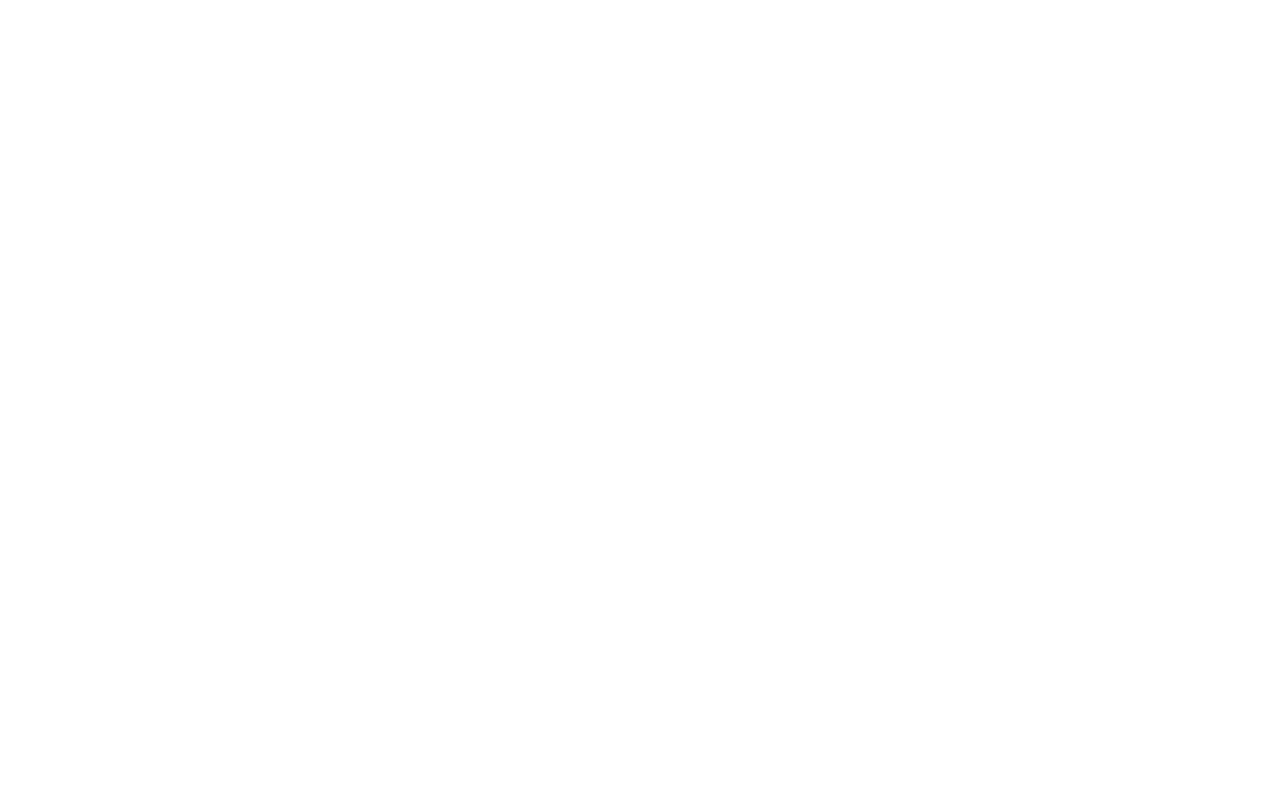
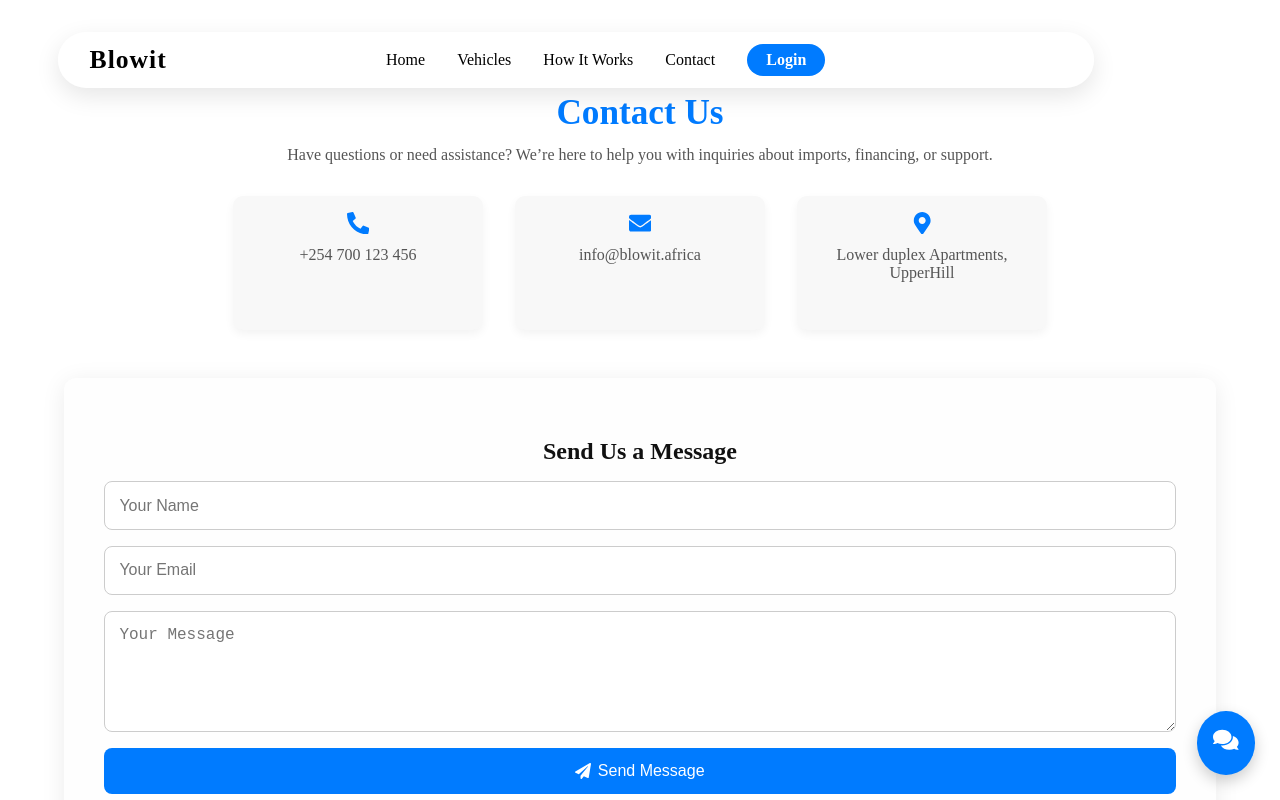
Before and after one commit to Avlcapital/blowit-updated, a React app in the folder frontend/: page /contact in a window 1280 px wide. Before the commit this address had no page. Built offline with nearby package versions, Linux system fonts and the light colour scheme; the HTML template or start-up script is replaced by a standard one.

Commit message:
Added the contact page and updated the How-it-works page

```diff
--- a/frontend/package.json
+++ b/frontend/package.json
@@ -10,6 +10,7 @@
     "preview": "vite preview"
   },
   "dependencies": {
+    "aos": "^2.3.4",
     "react": "^19.1.1",
     "react-dom": "^19.1.1",
     "react-icons": "^5.5.0",
--- a/frontend/src/App.jsx
+++ b/frontend/src/App.jsx
@@ -1,10 +1,9 @@
 import { useState } from 'react'
-import reactLogo from './assets/react.svg'
-import viteLogo from '/vite.svg'
 import './App.css'
 import { Routes, Route } from 'react-router-dom'
 import Home from './pages/Home'
 import HowItWorks from './pages/HowItWorks'
+import Contact from './pages/Contact'
 
 function App() {
 
@@ -14,6 +13,7 @@
       <Routes>
         <Route path='/' element={<Home/>}/>
         <Route path='/how-it-works' element={<HowItWorks/>}/>
+        <Route path='/contact' element={<Contact/>}/>
       </Routes>
     </>
   )
--- /dev/null
+++ b/frontend/src/pages/Contact.jsx
@@ -0,0 +1,144 @@
+import React, { useState } from "react";
+import Layout from "../components/Layout.jsx";
+import "../styles/Contact.css";
+import { FaPhoneAlt, FaEnvelope, FaMapMarkerAlt, FaPaperPlane, FaComments } from "react-icons/fa";
+
+const Contact = () => {
+  const [formData, setFormData] = useState({
+    name: "",
+    email: "",
+    message: "",
+  });
+
+  const [chatOpen, setChatOpen] = useState(false);
+  const [chatMessages, setChatMessages] = useState([]);
+  const [chatInput, setChatInput] = useState("");
+
+  const handleChange = (e) => {
+    setFormData({ ...formData, [e.target.name]: e.target.value });
+  };
+
+  const handleSubmit = (e) => {
+    e.preventDefault();
+    alert("Message sent successfully!");
+    setFormData({ name: "", email: "", message: "" });
+  };
+
+  const handleChatSend = () => {
+    if (chatInput.trim() === "") return;
+    setChatMessages([...chatMessages, { sender: "user", text: chatInput }]);
+    setChatInput("");
+
+    // Simulated bot response (can connect to AI later)
+    setTimeout(() => {
+      setChatMessages((prev) => [
+        ...prev,
+        { sender: "bot", text: "Thank you for reaching out. Our support team will get back to you soon." },
+      ]);
+    }, 800);
+  };
+
+  return (
+    <Layout>
+      <section className="contact-section">
+        <div className="contact-container">
+          <h1>Contact Us</h1>
+          <p>
+            Have questions or need assistance? We’re here to help you with inquiries about imports, financing, or support.
+          </p>
+
+          {/* Contact Info */}
+          <div className="contact-info">
+            <div className="info-box">
+              <FaPhoneAlt className="info-icon" />
+              <p>+254 700 123 456</p>
+            </div>
+            <div className="info-box">
+              <FaEnvelope className="info-icon" />
+              <p>info@blowit.africa</p>
+            </div>
+            <div className="info-box">
+              <FaMapMarkerAlt className="info-icon" />
+              <p>Lower duplex Apartments, UpperHill</p>
+            </div>
+          </div>
+
+          {/* Contact Form */}
+          <div className="contact-form">
+            <h2>Send Us a Message</h2>
+            <form onSubmit={handleSubmit}>
+              <input
+                type="text"
+                name="name"
+                placeholder="Your Name"
+                value={formData.name}
+                onChange={handleChange}
+                required
+              />
+              <input
+                type="email"
+                name="email"
+                placeholder="Your Email"
+                value={formData.email}
+                onChange={handleChange}
+                required
+              />
+              <textarea
+                name="message"
+                rows="5"
+                placeholder="Your Message"
+                value={formData.message}
+                onChange={handleChange}
+                required
+              ></textarea>
+              <button type="submit">
+                <FaPaperPlane /> Send Message
+              </button>
+            </form>
+          </div>
+        </div>
+
+        {/* Floating Chatbot */}
+        <div className={`chatbot-container ${chatOpen ? "open" : ""}`}>
+          {chatOpen ? (
+            <div className="chatbox">
+              <div className="chatbox-header">
+                <h4>Blowit Support</h4>
+                <span onClick={() => setChatOpen(false)}>&times;</span>
+              </div>
+              <div className="chatbox-body">
+                {chatMessages.length === 0 ? (
+                  <p className="chat-placeholder">Start a conversation with us!</p>
+                ) : (
+                  chatMessages.map((msg, index) => (
+                    <div key={index} className={`chat-message ${msg.sender}`}>
+                      <p>{msg.text}</p>
+                    </div>
+                  ))
+                )}
+              </div>
+              <div className="chatbox-footer">
+                <input
+                  type="text"
+                  placeholder="Type your message..."
+                  value={chatInput}
+                  onChange={(e) => setChatInput(e.target.value)}
+                  onKeyDown={(e) => e.key === "Enter" && handleChatSend()}
+                />
+                <button onClick={handleChatSend}>
+                  <FaPaperPlane />
+                </button>
+              </div>
+            </div>
+          ) : (
+            <button className="chat-toggle" onClick={() => setChatOpen(true)}>
+              <FaComments />
+            </button>
+          )}
+        </div>
+      </section>
+    </Layout>
+  );
+};
+
+export default Contact;
--- /dev/null
+++ b/frontend/src/styles/Contact.css
@@ -0,0 +1,222 @@
+.contact-section {
+  background: #fff;
+  color: #333;
+  padding: 4rem 5%;
+  min-height: 100vh;
+}
+
+.contact-container {
+  max-width: 1100px;
+  margin: 0 auto;
+  text-align: center;
+}
+
+.contact-container h1 {
+  font-size: 2.2rem;
+  margin-bottom: 0.8rem;
+  color: #007bff;
+}
+
+.contact-container p {
+  max-width: 700px;
+  margin: 0 auto 2rem;
+  color: #555;
+}
+
+/* Contact Info */
+.contact-info {
+  display: flex;
+  justify-content: center;
+  gap: 2rem;
+  flex-wrap: wrap;
+  margin-bottom: 3rem;
+}
+
+.info-box {
+  background: #f8f8f8;
+  padding: 1rem 1.5rem;
+  border-radius: 10px;
+  width: 250px;
+  box-shadow: 0 4px 10px rgba(0, 0, 0, 0.05);
+}
+
+.info-icon {
+  font-size: 1.4rem;
+  color: #007bff;
+  margin-bottom: 0.5rem;
+}
+
+/* Contact Form */
+.contact-form {
+  background: #fefefe;
+  padding: 2.5rem;
+  border-radius: 12px;
+  box-shadow: 0 4px 25px rgba(0, 0, 0, 0.08);
+  max-width: 700px;
+  margin: 0 auto;
+}
+
+.contact-form h2 {
+  color: #111;
+  margin-bottom: 1rem;
+}
+
+.contact-form form {
+  display: flex;
+  flex-direction: column;
+  gap: 1rem;
+}
+
+.contact-form input,
+.contact-form textarea {
+  border: 1px solid #ccc;
+  border-radius: 8px;
+  padding: 0.9rem;
+  font-size: 1rem;
+  outline: none;
+}
+
+.contact-form input:focus,
+.contact-form textarea:focus {
+  border-color: #007bff;
+}
+
+.contact-form button {
+  background: #007bff;
+  color: #fff;
+  border: none;
+  border-radius: 8px;
+  padding: 0.9rem;
+  font-size: 1rem;
+  cursor: pointer;
+  transition: 0.3s ease;
+  display: flex;
+  justify-content: center;
+  align-items: center;
+  gap: 0.4rem;
+}
+
+.contact-form button:hover {
+  background: #0056b3;
+}
+
+/* Chatbot */
+.chatbot-container {
+  position: fixed;
+  bottom: 25px;
+  right: 25px;
+  z-index: 999;
+}
+
+.chat-toggle {
+  background: #007bff;
+  border: none;
+  color: white;
+  border-radius: 50%;
+  padding: 16px;
+  font-size: 1.6rem;
+  cursor: pointer;
+  box-shadow: 0 6px 15px rgba(0, 0, 0, 0.2);
+}
+
+.chatbox {
+  background: #fff;
+  width: 320px;
+  height: 420px;
+  border-radius: 12px;
+  box-shadow: 0 8px 25px rgba(0, 0, 0, 0.15);
+  display: flex;
+  flex-direction: column;
+  overflow: hidden;
+}
+
+.chatbox-header {
+  background: #007bff;
+  color: white;
+  padding: 0.9rem 1rem;
+  display: flex;
+  justify-content: space-between;
+  align-items: center;
+  font-weight: 600;
+}
+
+.chatbox-header span {
+  cursor: pointer;
+  font-size: 1.4rem;
+}
+
+.chatbox-body {
+  flex: 1;
+  padding: 1rem;
+  overflow-y: auto;
+  background: #f8f8f8;
+}
+
+.chat-placeholder {
+  color: #777;
+  text-align: center;
+  margin-top: 2rem;
+}
+
+.chat-message {
+  margin-bottom: 0.7rem;
+  padding: 0.6rem 0.9rem;
+  border-radius: 8px;
+  max-width: 80%;
+}
+
+.chat-message.user {
+  background: #007bff;
+  color: white;
+  align-self: flex-end;
+  margin-left: auto;
+}
+
+.chat-message.bot {
+  background: #eaeaea;
+  color: #333;
+  align-self: flex-start;
+}
+
+.chatbox-footer {
+  display: flex;
+  padding: 0.7rem;
+  border-top: 1px solid #ddd;
+  background: white;
+}
+
+.chatbox-footer input {
+  flex: 1;
+  border: none;
+  outline: none;
+  padding: 0.6rem;
+  border-radius: 8px;
+  background: #f1f1f1;
+}
+
+.chatbox-footer button {
+  background: none;
+  border: none;
+  color: #007bff;
+  font-size: 1.2rem;
+  margin-left: 0.5rem;
+  cursor: pointer;
+}
+
+/* Responsive */
+@media (max-width: 768px) {
+  .contact-info {
+    flex-direction: column;
+    align-items: center;
+  }
+
+  .contact-form {
+    width: 100%;
+  }
+
+  .chatbox {
+    width: 90vw;
+    height: 60vh;
+    right: 5vw;
+  }
+}
--- a/frontend/src/styles/HowItWorks.css
+++ b/frontend/src/styles/HowItWorks.css
@@ -1,14 +1,13 @@
-/* === HERO SECTION === */
+/* === HERO === */
 .how-hero {
   position: relative;
-  height: 80vh;
-  background: url("/src/assets/how-hero.jpg") center/cover no-repeat;
+  height: 70vh;
+  background: url("../assets/how-hero.jpg") center/cover no-repeat;
   display: flex;
   align-items: center;
   justify-content: center;
   color: #fff;
 }
-
 .how-overlay {
   position: absolute;
   inset: 0;
@@ -19,31 +18,27 @@
   text-align: center;
   padding: 0 1rem;
 }
-
 .how-hero-text h1 {
   font-size: 2.8rem;
   margin-bottom: 1rem;
   font-weight: 700;
 }
-
 .how-hero-text p {
   font-size: 1.1rem;
   max-width: 650px;
   margin: 0 auto;
 }
 
-/* === MAIN CONTENT === */
+/* === CONTENT === */
 .how-content {
   width: 100%;
   padding: 5rem 5%;
   background: #fff;
 }
-
 .how-container {
   max-width: 1200px;
   margin: 0 auto;
 }
-
 .how-container h2 {
   text-align: center;
   font-size: 2rem;
@@ -55,42 +50,38 @@
 .how-step {
   display: flex;
   align-items: center;
+  justify-content: space-between;
   gap: 3rem;
   margin-bottom: 5rem;
 }
-
-.how-step.reverse {
-  flex-direction: row-reverse;
+.how-step:nth-child(even) {
+  flex-direction: row-reverse; /* auto-alternate */
 }
-
 .how-text {
   flex: 1;
 }
-
 .how-text h3 {
   color: #007bff;
   font-size: 1.4rem;
   margin-bottom: 1rem;
 }
-
 .how-text p {
   color: #555;
   line-height: 1.6;
   margin-bottom: 0.8rem;
   font-size: 1rem;
 }
-
 .how-image {
   flex: 1;
   display: flex;
   justify-content: center;
 }
-
 .how-image img {
   width: 100%;
   max-width: 500px;
   border-radius: 15px;
   box-shadow: 0 6px 25px rgba(0, 0, 0, 0.1);
+  object-fit: cover;
 }
 
 /* === SUMMARY === */
@@ -98,19 +89,16 @@
   text-align: center;
   margin-top: 4rem;
 }
-
 .how-summary h2 {
   font-size: 2rem;
   color: #111;
 }
-
 .how-summary p {
   color: #555;
   font-size: 1.05rem;
   margin: 1rem auto 2rem;
   max-width: 700px;
 }
-
 .how-summary img {
   width: 100%;
   max-width: 600px;
@@ -118,33 +106,20 @@
   box-shadow: 0 4px 25px rgba(0, 0, 0, 0.08);
 }
 
-/* === RESPONSIVE DESIGN === */
-@media (max-width: 1024px) {
-  .how-step {
-    gap: 2rem;
-  }
-
-  .how-hero-text h1 {
-    font-size: 2.2rem;
-  }
-}
-
+/* === RESPONSIVE === */
 @media (max-width: 768px) {
   .how-hero {
     height: 60vh;
   }
-
   .how-step,
-  .how-step.reverse {
+  .how-step:nth-child(even) {
     flex-direction: column;
     text-align: center;
   }
-
+  .how-image img {
+    max-width: 90%;
+  }
   .how-text h3 {
     font-size: 1.2rem;
   }
-
-  .how-image img {
-    max-width: 90%;
-  }
 }
```
Also changed, not shown: frontend/src/pages/HowItWorks.jsx (+35 -19 lines), 1 other file (tests, documents, lock files or other folders).
